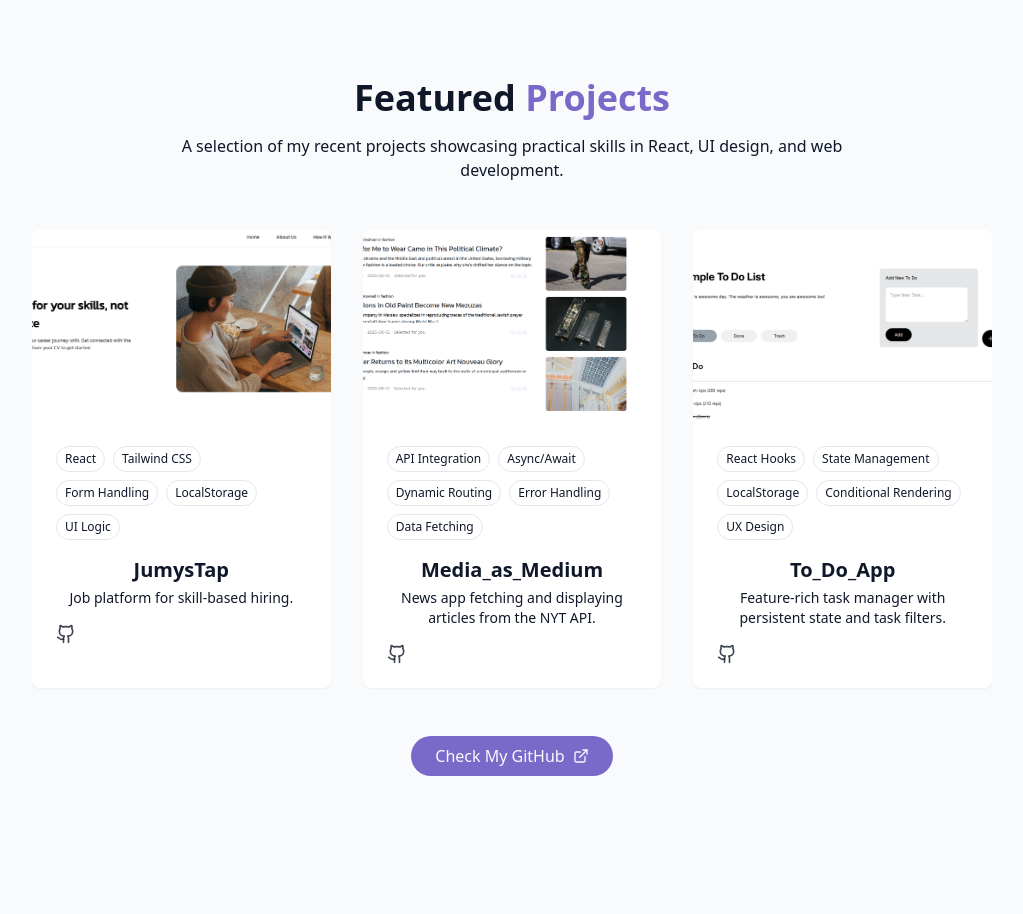
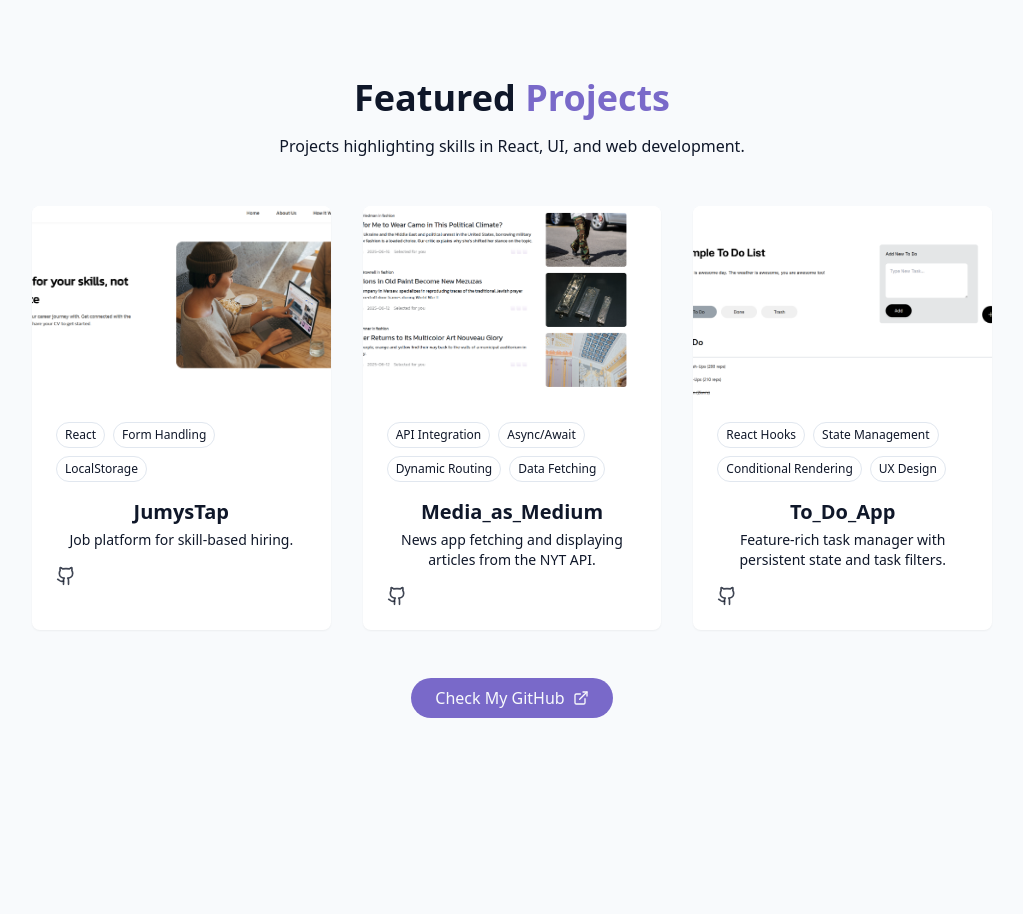
Before and after one commit to Abay-Bat/Portfolio, a React (Vite) app: page / in a window 1280 px wide. Shown: the part 2780-3694 px from the top of the page, without its empty margins (128-1151 px from the left). Built offline with nearby package versions, Linux system fonts and the light colour scheme.

Commit message:
Update ProjectsSection.jsx

```diff
--- a/src/components/ProjectsSection.jsx
+++ b/src/components/ProjectsSection.jsx
@@ -1,4 +1,3 @@
-import { Description } from "@radix-ui/react-toast"
 import { ExternalLink, Github } from "lucide-react";
 
 const projects = [
@@ -7,7 +6,7 @@ const projects = [
     title: "JumysTap",
     description: "Job platform for skill-based hiring.",
     image: "./projects/JumysTap.png",
-    tags: ["React", "Tailwind CSS", "Form Handling", "LocalStorage", "UI Logic"],
+    tags: ["React", "Form Handling", "LocalStorage"],
     gitHubURL: "https://github.com/Abay-Bat/Project-1-Jumys-Tap-Desktop",
   },
   {
@@ -15,7 +14,7 @@ const projects = [
     title: "Media_as_Medium",
     description: "News app fetching and displaying articles from the NYT API.",
     image: "./projects/Media_as_Medium.png",
-    tags: ["API Integration", "Async/Await", "Dynamic Routing", "Error Handling", "Data Fetching"],
+    tags: ["API Integration", "Async/Await", "Dynamic Routing","Data Fetching"],
     gitHubURL: "https://github.com/Abay-Bat/Project-3-Media_As_Medium",
   },
   {
@@ -23,67 +22,73 @@ const projects = [
     title: "To_Do_App",
     description: "Feature-rich task manager with persistent state and task filters.",
     image: "./projects/To_Do_App.png",
-    tags: ["React Hooks", "State Management", "LocalStorage", "Conditional Rendering", "UX Design"],
+    tags: ["React Hooks", "State Management", "Conditional Rendering", "UX Design"],
     gitHubURL: "https://github.com/Abay-Bat/Project-4-To-Do-App",
   },
 ];
 
-export  const ProjectsSection = () => {
-
-    return <section id="project" className="py-24 px-4 relative">
-        <div className="container mx-auto max-w-5xl ">
+export const ProjectsSection = () => {
+  return (
+    <section id="project" className="py-24 px-4 relative">
+      <div className="container mx-auto max-w-5xl">
         <h2 className="text-3xl md:text-4xl font-bold mb-4 text-center">
           Featured <span className="text-primary"> Projects </span>
         </h2>
 
         <p className="text-center text-muted-foreground mb-12 max-w-2xl mx-auto">
-                 A selection of my recent projects showcasing practical skills in React, UI design, and web development.
+         Projects highlighting skills in React, UI, and web development.
         </p>
 
         <div className="grid grid-cols-1 md:grid-cols-2 lg:grid-cols-3 gap-8">
-                    {projects.map((project, key) => (
-                        <div key={key} className="group bg-card rounded-lg overflow-hidden shadow-xs card-hover ">
-
+          {projects.map((project) => (
+            <a
+              key={project.id}
+              href={project.gitHubURL}
+              target="_blank"
+              rel="noopener noreferrer"
+              className="group bg-card rounded-lg overflow-hidden shadow-xs card-hover transition-transform hover:scale-[1.01] block"
+            >
               <div className="h-48 overflow-hidden">
-                            <img src={project.image} alt={project.title} className="w-full h-full object-cover transition-transform duration-500 group-hover:scale-110"/>
+                <img
+                  src={project.image}
+                  alt={project.title}
+                  className="w-full h-full object-cover transition-transform duration-500 group-hover:scale-110"
+                />
               </div>
 
-                        <div className="p-6 ">
-                            <div className="flex flex-wrap gap-2 mb-4 ">
-                                {project.tags.map((tag) => (
-                                    <span className="px-2 py-1 text-xs font:medium border rounded-full bg-secondary text-secondary-foreground">
+              <div className="p-6">
+                <div className="flex flex-wrap gap-2 mb-4">
+                  {project.tags.map((tag, idx) => (
+                    <span
+                      key={idx}
+                      className="px-2 py-1 text-xs font-medium border rounded-full bg-secondary text-secondary-foreground"
+                    >
                       {tag}
                     </span>
                   ))}
                 </div>
 
-
                 <h3 className="text-xl font-semibold mb-1">{project.title}</h3>
                 <p className="text-muted-foreground text-sm mb-4">{project.description}</p>
-                                <div className="flex justify-between items-center">
-                                    <div className="flex space-x-3 ">
-                                        <a
-                                        href={project.gitHubURL}
-                                        target="_blank"
-                                        className="text-foreground/80 hover:text-primary duration-300">
-                                            <Github size={20}/>
-                                        </a>
+                <div className="flex items-center text-foreground/80">
+                  <Github size={20} />
                 </div>
               </div>
-                                </div>
-                        </div>
+            </a>
           ))}
         </div>
 
         <div className="text-center mt-12">
-                        <a className="cosmic-button w-fit flex items-center mx-auto gap-2"
+          <a
+            className="cosmic-button w-fit flex items-center mx-auto gap-2"
             target="_blank"
-                        href="https://github.com/Abay-Bat">
-                            Check My GitHub <ExternalLink size={16}/>
+            href="https://github.com/Abay-Bat"
+            rel="noopener noreferrer"
+          >
+            Check My GitHub <ExternalLink size={16} />
           </a>
         </div>
-
-
       </div>
     </section>
-}
+  );
+};
```
Lines whose indentation alone changed are shown as unchanged.
